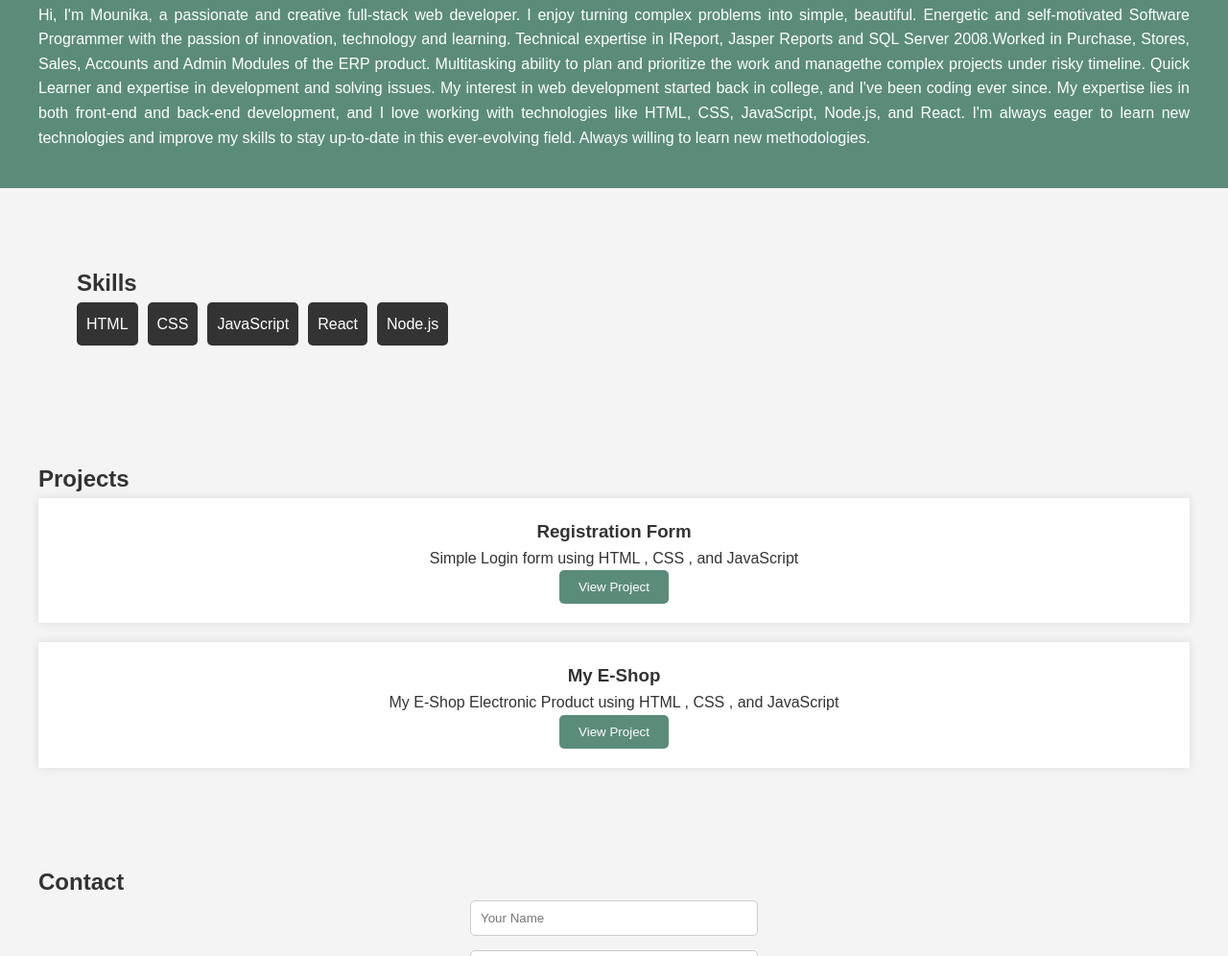
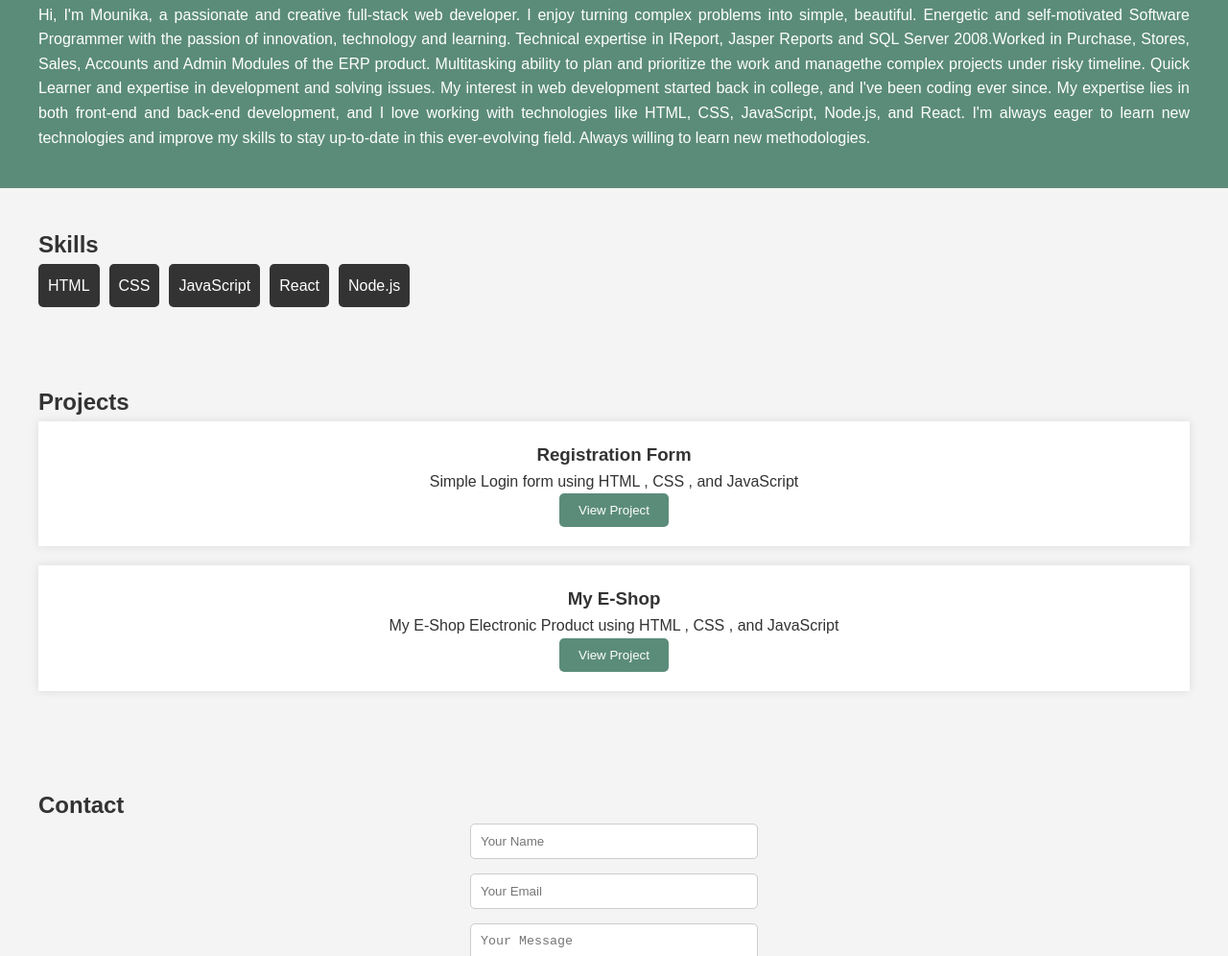
Before and after one commit to Moulimanju95/Personal-Portfolio-Landing-Page, a plain HTML site: page index.html in a window 1280 px wide. Shown: the part 973-1969 px from the top of the page at 96% size. Drawn offline with Linux system fonts and the light colour scheme.

Commit message:
Add files via upload

```diff
--- a/index.html
+++ b/index.html
@@ -48,8 +48,6 @@
             </p>
 
     </section>
-
-    <section id="skills" class="section">
         <!-- Skills Section -->
     <section id="skills" class="section">
         <h2>Skills</h2>
```
